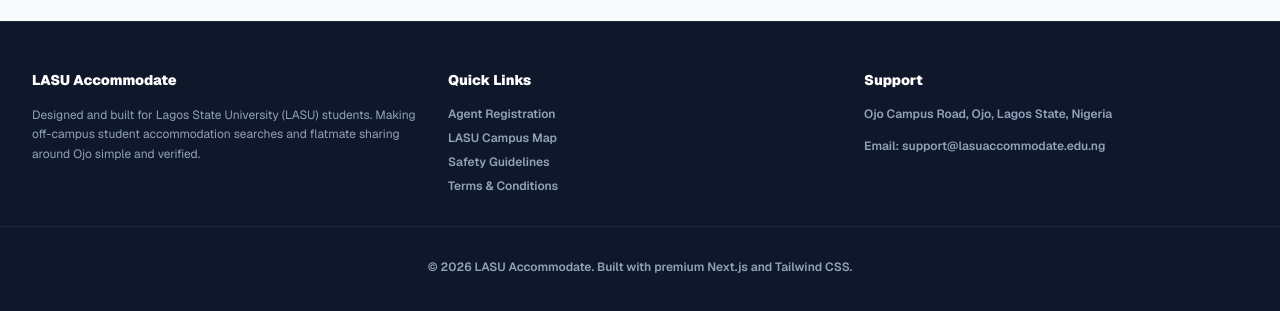
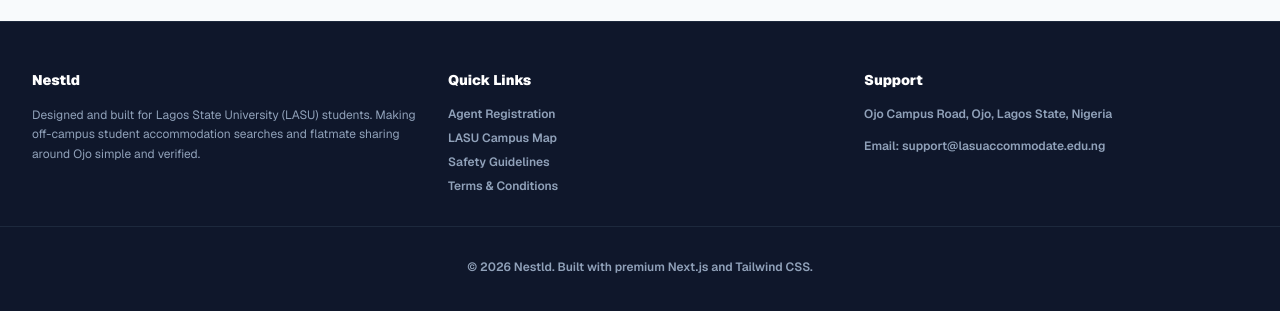
Before and after one commit to o1-spec/nestld, a Next.js app: page / in a window 1280 px wide. Shown: the part 1817-2128 px from the top of the page. Built offline with nearby package versions, Linux system fonts and the light colour scheme.

Commit message:
added fixes

```diff
--- a/src/app/agent/register/page.js
+++ b/src/app/agent/register/page.js
@@ -98,7 +98,7 @@
               <div className="absolute inset-0 bg-linear-to-t from-slate-950 via-slate-900/40 to-transparent" />
               <div className="absolute bottom-6 left-6 right-6 text-white space-y-2 max-w-sm text-left">
                 <p className="text-xs sm:text-sm font-semibold italic leading-relaxed">
-                  &ldquo;LASU Accommodate doubled my closing rate in just three
+                  &ldquo;Nestld doubled my closing rate in just three
                   months. The student verification process is a
                   game-changer.&rdquo;
                 </p>
--- a/src/app/help/page.js
+++ b/src/app/help/page.js
@@ -23,9 +23,9 @@
   {
     id: "faq-1",
     category: "general",
-    question: "What is LASU Accommodate?",
+    question: "What is Nestld?",
     answer:
-      "LASU Accommodate is a premium student housing portal designed specifically for students of Lagos State University (LASU) searching for off-campus apartments around Ojo, Iyana-Iba, Okokomaiko, Igando, and PPL. We provide verified properties, roommate matching, and secure communication channels.",
+      "Nestld is a premium student housing portal designed specifically for students of Lagos State University (LASU) searching for off-campus apartments around Ojo, Iyana-Iba, Okokomaiko, Igando, and PPL. We provide verified properties, roommate matching, and secure communication channels.",
   },
   {
     id: "faq-2",
@@ -60,12 +60,12 @@
     category: "safety",
     question: "How do I protect myself from rental scams?",
     answer:
-      "Do NOT pay any agent fee, inspection fee, or rent upfront before physically inspecting the property. Ensure you verify the agent's identity and confirm the hostel's state. LASU Accommodate prompts safety warnings in all agent chats. If you notice a suspicious listing, use the support hotlines or form below to report it instantly.",
+      "Do NOT pay any agent fee, inspection fee, or rent upfront before physically inspecting the property. Ensure you verify the agent's identity and confirm the hostel's state. Nestld prompts safety warnings in all agent chats. If you notice a suspicious listing, use the support hotlines or form below to report it instantly.",
   },
   {
     id: "faq-7",
     category: "general",
-    question: "Is LASU Accommodate free for students?",
+    question: "Is Nestld free for students?",
     answer:
       "Yes! Searching for properties, swiping to match with flatmates, and messaging are completely free for all verified Lagos State University students. Our goal is to ensure housing security near campus.",
   },
--- a/src/app/layout.js
+++ b/src/app/layout.js
@@ -14,7 +14,7 @@
 });
 
 export const metadata = {
-  title: "LASU Accommodate - Lagos State University Student Housing",
+  title: "Nestld - Lagos State University Student Housing",
   description: "Verified student housings, hostels, and roommate matching tailored for Lagos State University (LASU) students.",
 };
 
--- a/src/components/AuthModal.js
+++ b/src/components/AuthModal.js
@@ -116,7 +116,7 @@
         {/* Modal Top Banner */}
         <div className="bg-purple-650 p-6 text-white shrink-0">
           <Compass className="h-8 w-8 mb-2 animate-bounce" />
-          <h3 className="text-2xl font-black">LASU Accommodate</h3>
+          <h3 className="text-2xl font-black">Nestld</h3>
           <p className="text-xs text-purple-200 font-semibold mt-1">
             Hostels, flatsharing, and roommate matching around Ojo.
           </p>
--- a/src/components/ChatDrawer.js
+++ b/src/components/ChatDrawer.js
@@ -152,7 +152,7 @@
 
             {/* Inbox Footer */}
             <div className="p-4 bg-slate-50 border-t border-slate-100 text-center text-[10px] text-slate-405 font-bold mb-16 md:mb-0">
-              ⚡ LASU Accommodate Student Messaging Hub
+              ⚡ Nestld Student Messaging Hub
             </div>
           </>
         ) : (
--- a/src/components/Footer.js
+++ b/src/components/Footer.js
@@ -7,7 +7,7 @@
     <footer className="bg-slate-900 border-t border-slate-800 text-slate-400 text-xs py-12 mt-auto">
       <div className="max-w-7xl mx-auto px-4 sm:px-6 lg:px-8 grid grid-cols-1 sm:grid-cols-3 gap-8">
         <div className="space-y-4 text-left">
-          <h3 className="text-sm font-black text-white">LASU Accommodate</h3>
+          <h3 className="text-sm font-black text-white">Nestld</h3>
           <p className="leading-relaxed">
             Designed and built for Lagos State University (LASU) students. Making off-campus student accommodation searches and flatmate sharing around Ojo simple and verified.
           </p>
@@ -28,7 +28,7 @@
         </div>
       </div>
       <div className="max-w-7xl mx-auto px-4 sm:px-6 lg:px-8 pt-8 mt-8 border-t border-slate-800 text-center font-semibold">
-        <p>© {new Date().getFullYear()} LASU Accommodate. Built with premium Next.js and Tailwind CSS.</p>
+        <p>© {new Date().getFullYear()} Nestld. Built with premium Next.js and Tailwind CSS.</p>
       </div>
     </footer>
   );
--- a/src/components/Header.js
+++ b/src/components/Header.js
@@ -70,7 +70,7 @@
           </div>
           <div className="text-left shrink-0">
             <span className="text-lg sm:text-xl font-extrabold tracking-tight bg-linear-to-r from-purple-600 to-purple-800 bg-clip-text text-transparent whitespace-nowrap">
-              LASU Accommodate
+              Nestld
             </span>
             <span className="hidden sm:block text-[10px] uppercase font-bold tracking-widest text-amber-500 mt-[-2px] whitespace-nowrap">
               Ojo Student Housing
```
